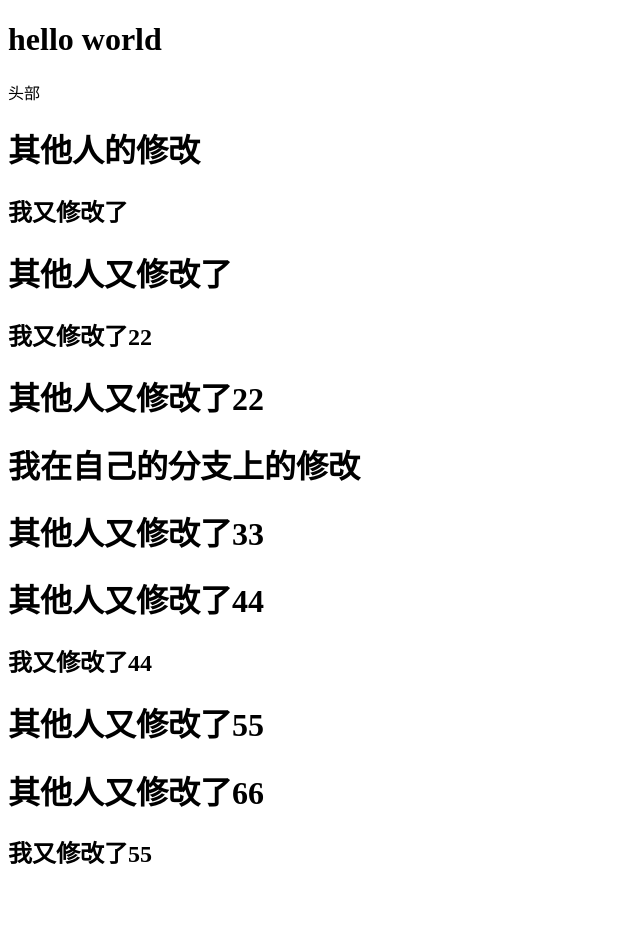
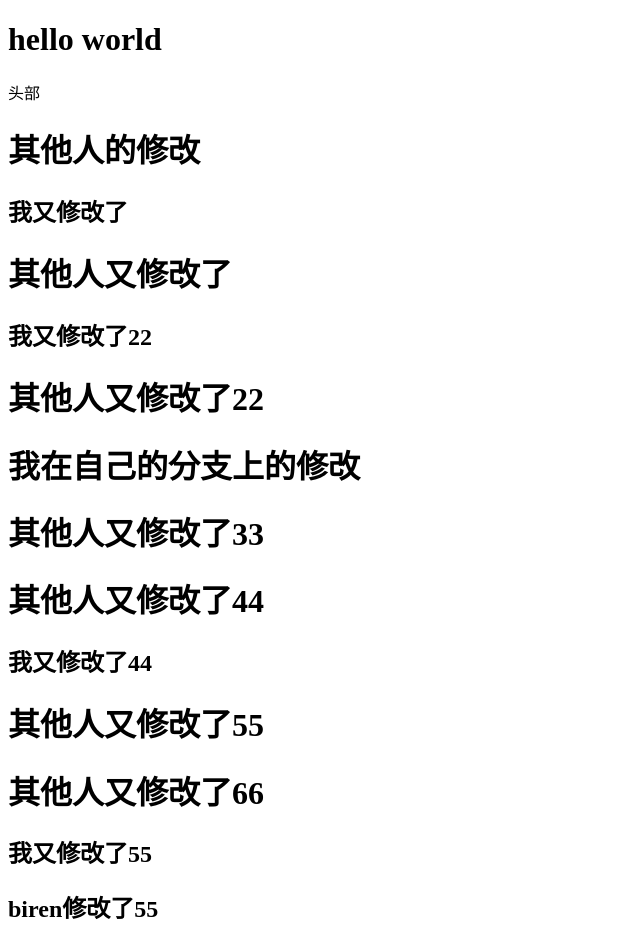
Before and after one commit to cooleye/hello-world2, a plain HTML site: page index.html in a window 1280 px wide. Shown: the whole page, without its empty margins (0-640 px from the left). Before the commit the page ends 889 px from the top, so only its background shows below. Drawn offline with Linux system fonts and the light colour scheme.

Commit message:
Update index.html

```diff
--- a/index.html
+++ b/index.html
@@ -31,6 +31,6 @@
 
            <h1> 其他人又修改了66</h1>
 
-           <h2>我又修改了55</h2>
+           <h2>我又修改了55</h2> <h2>biren修改了55</h2>
 </body>
 </html>
```
